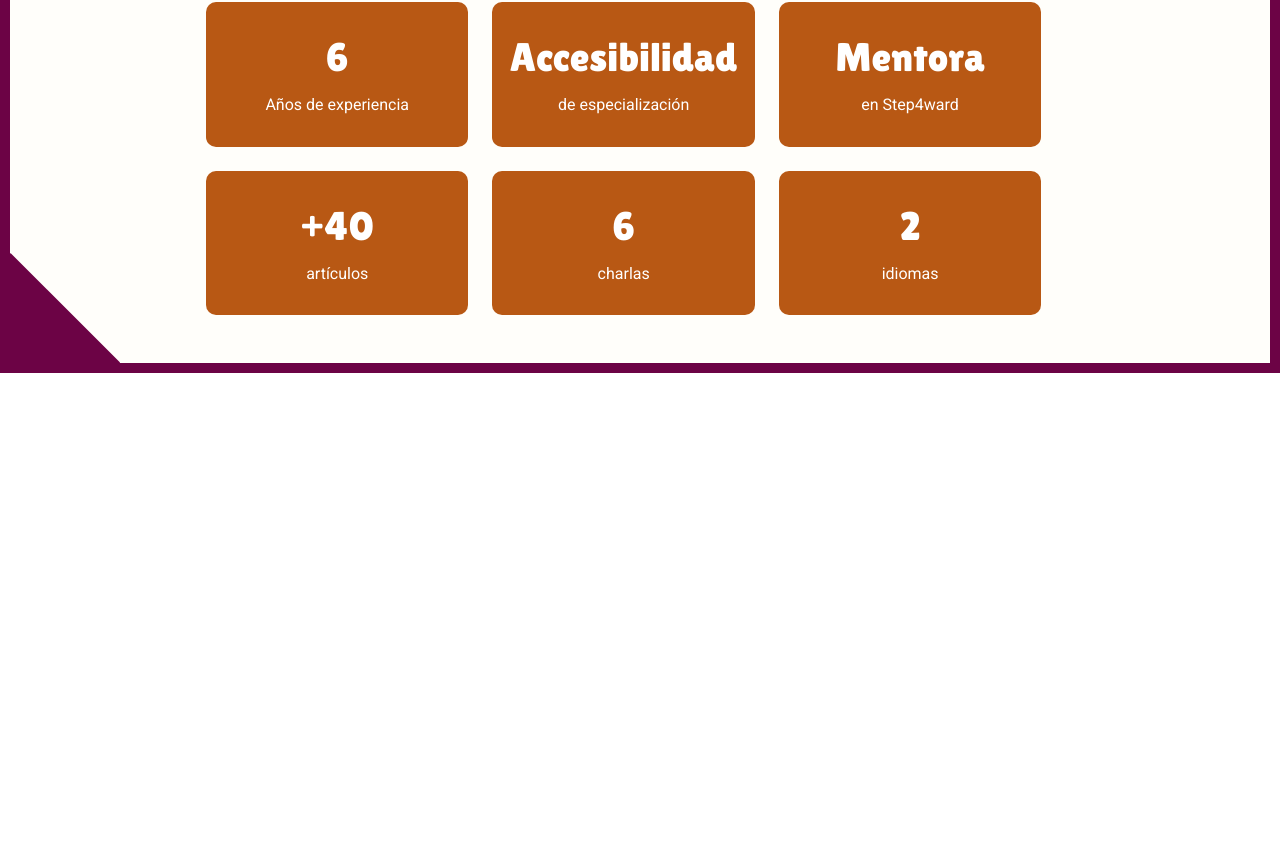
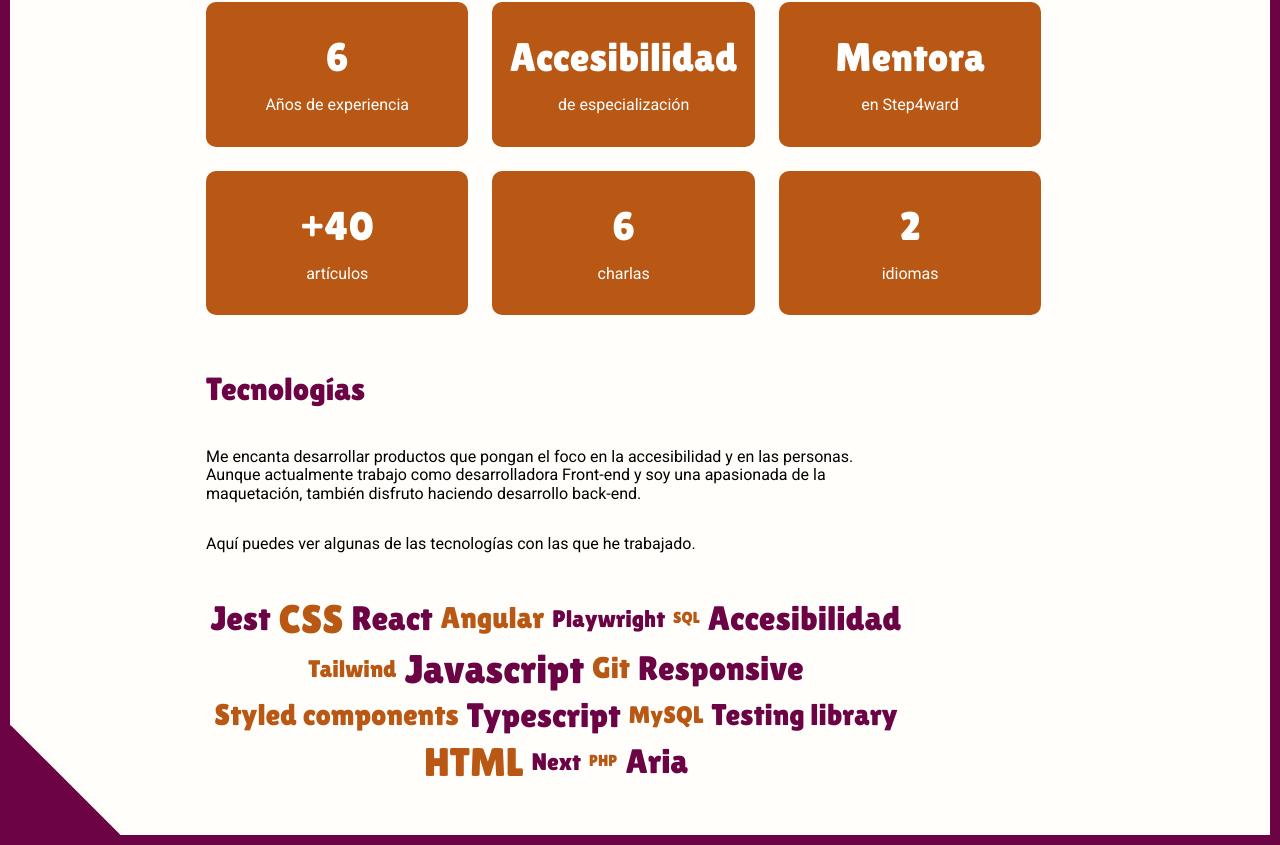
Before and after one commit to Mia-Salazar/cookies, a React (Create React App) app: page /home in a window 1280 px wide. Shown: the part 1131-1976 px from the top of the page. Before the commit the page ends 1504 px from the top, so only its background shows below. Built offline with nearby package versions, Linux system fonts and the light colour scheme.

Commit message:
Add cloud

```diff
--- /dev/null
+++ b/src/components/CloudItem/CloudItem.jsx
@@ -0,0 +1,24 @@
+import React from "react";
+import PropTypes from 'prop-types';
+
+import "./CloudItem.scss";
+
+export const CloudItem = ({href, size, text }) => {
+	return (
+		<div className="cloud-item">
+			<a className={"cloud-item__link cloud-item__link--" + (size)}
+
+            href={href}>
+                {text}
+            </a>
+		</div>
+	);
+};
+
+CloudItem.propTypes = {
+	href: PropTypes.string.isRequired,
+    size: PropTypes.string.isRequired,
+	text: PropTypes.string.isRequired,
+}
+
+export default CloudItem;
--- /dev/null
+++ b/src/components/CloudItem/CloudItem.scss
@@ -0,0 +1,41 @@
+@import "../../assets/stylesheets/settings/toRem";
+@import "../../assets/stylesheets/settings/variables";
+
+.cloud-item {
+    color: $primary;
+
+    &:nth-child(even) {
+        color: $secondary;
+    }
+
+    &__link {
+        color: inherit;
+        font-family: $font-family-primary;
+        display: block;
+        padding: 0.125rem 0.25rem;
+        position: relative;
+        text-decoration: none;
+
+        &--reallyHigh {
+            font-size: toRem(40);
+        }
+
+        &--high {
+            font-size: toRem(34);
+        }
+
+        &--medium {
+            font-size: toRem(30);
+        }
+
+        &--low {
+            font-size: toRem(24);
+        }
+
+        &--reallyLow {
+            font-size: toRem(16);
+        }
+    }
+
+
+}
--- a/src/components/Text/Text.scss
+++ b/src/components/Text/Text.scss
@@ -2,5 +2,6 @@
 @import "../../assets/stylesheets/settings/variables";
 
 .text {
+    max-width: toRem(700);
     font-family: $font-family-secondary;
 }
--- a/src/components/index.js
+++ b/src/components/index.js
@@ -7,3 +7,4 @@ export { default as Heading } from './Heading/Heading';
 export { default as Container } from './Container/Container';
 export { default as Text } from './Text/Text';
 export { default as StrengthItem } from './StrengthItem/StrengthItem';
+export { default as CloudItem } from './CloudItem/CloudItem';
--- a/src/pages/Home/Home.jsx
+++ b/src/pages/Home/Home.jsx
@@ -1,6 +1,6 @@
 import React from "react";
 
-import { Container, Header, Heading, Layout, Navbar, StrengthItem, Text } from "../../components";
+import { CloudItem, Container, Header, Heading, Layout, Navbar, StrengthItem, Text } from "../../components";
 import "./Home.scss";
 
 export const Home = () => {
@@ -9,7 +9,7 @@ export const Home = () => {
             <Header />
             <Navbar />
             <Container>
-                <Heading text="Holi" />
+                <Heading text="¡Hola hola!" />
                 <Text>Soy Mia Salazar, Front-end developer y monstrua de las galletas.</Text>
                 <Text>En 2018 empecé en informática y llevo enamorada desde entonces. Actualmente me estoy especializando en accesibilidad, un tema que me apasiona.
                     Soy una persona inquieta, a la que le gusta meterse 'fregaos' y que siempre está aprendiendo algo nuevo.</Text>
@@ -42,9 +42,35 @@ export const Home = () => {
                         subtitle="idiomas"
                     />
                 </div>
+                <Heading text="Tecnologías" type={2} />
+                <Text>Me encanta desarrollar productos que pongan el foco en la accesibilidad y en las personas. Aunque actualmente trabajo como desarrolladora Front-end y soy una apasionada de la maquetación, también disfruto haciendo desarrollo back-end.</Text>
+                <Text>Aquí puedes ver algunas de las tecnologías con las que he trabajado.</Text>
+                <div className="home__list">
+                    <CloudItem href="https://jestjs.io/es-ES/" size="high" text="Jest" />
+                    <CloudItem href="https://www.w3schools.com/css/" size="reallyHigh" text="CSS" />
+                    <CloudItem href="https://es.react.dev/" size="high" text="React" />
+                    <CloudItem href="https://angular.io/" size="medium" text="Angular" />
+                    <CloudItem href="https://playwright.dev/" size="low" text="Playwright" />
+                    <CloudItem href="https://www.w3schools.com/sql/" size="reallyLow" text="SQL" />
+                    <CloudItem href="https://www.w3schools.com/typescript/" size="high" text="Accesibilidad" />
+                    <CloudItem href="https://tailwindcss.com/" size="low" text="Tailwind" />
+                    <CloudItem href="https://www.w3schools.com/js/" size="reallyHigh" text="Javascript" />
+                    <CloudItem href="https://git-scm.com/" size="medium" text="Git" />
+                    <CloudItem href="https://www.w3schools.com/css/css_rwd_intro.asp" size="high" text="Responsive" />
+                    <CloudItem href="https://styled-components.com/" size="medium" text="Styled components" />
+                    <CloudItem href="https://www.w3schools.com/typescript/" size="high" text="Typescript" />
+                    <CloudItem href="https://www.mysql.com/" size="low" text="MySQL" />
+                    <CloudItem href="https://testing-library.com/" size="medium" text="Testing library" />
+                    <CloudItem href="https://www.w3schools.com/html/" size="reallyHigh" text="HTML" />
+                    <CloudItem href="https://nextjs.org/" size="low" text="Next" />
+                    <CloudItem href="https://www.w3schools.com/php" size="reallyLow" text="PHP" />
+                    <CloudItem href="https://developer.mozilla.org/en-US/docs/Web/Accessibility/ARIA/" size="high" text="Aria" />
+                </div>
             </Container>
         </Layout>
 	);
 };
 
 export default Home;
+
+//role="navigation" aria-label="Webdev tag cloud"
--- a/src/pages/Home/Home.scss
+++ b/src/pages/Home/Home.scss
@@ -2,10 +2,23 @@
 @import "../../assets/stylesheets/settings/variables";
 
 .home {
+    &__list {
+        list-style: none;
+        padding-left: 0;
+        display: flex;
+        flex-wrap: wrap;
+        align-items: center;
+        justify-content: center;
+        max-width: toRem(700);
+        margin-top: toRem(24);
+    }
+
     &__container {
         display: flex;
         flex-direction: column;
         gap: toRem(16);
+
+        margin-bottom: toRem(32);
 
         @media (min-width: 768px) {
             flex-direction: row;
```
